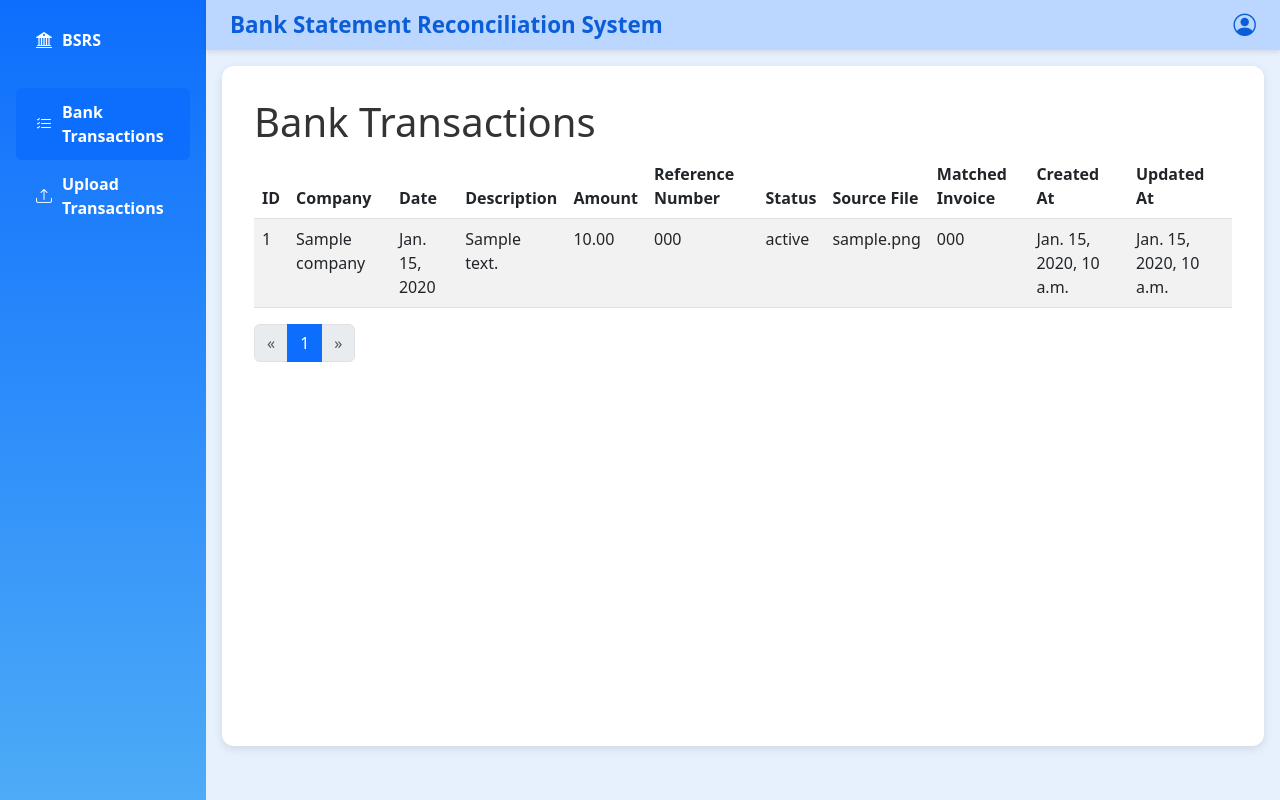
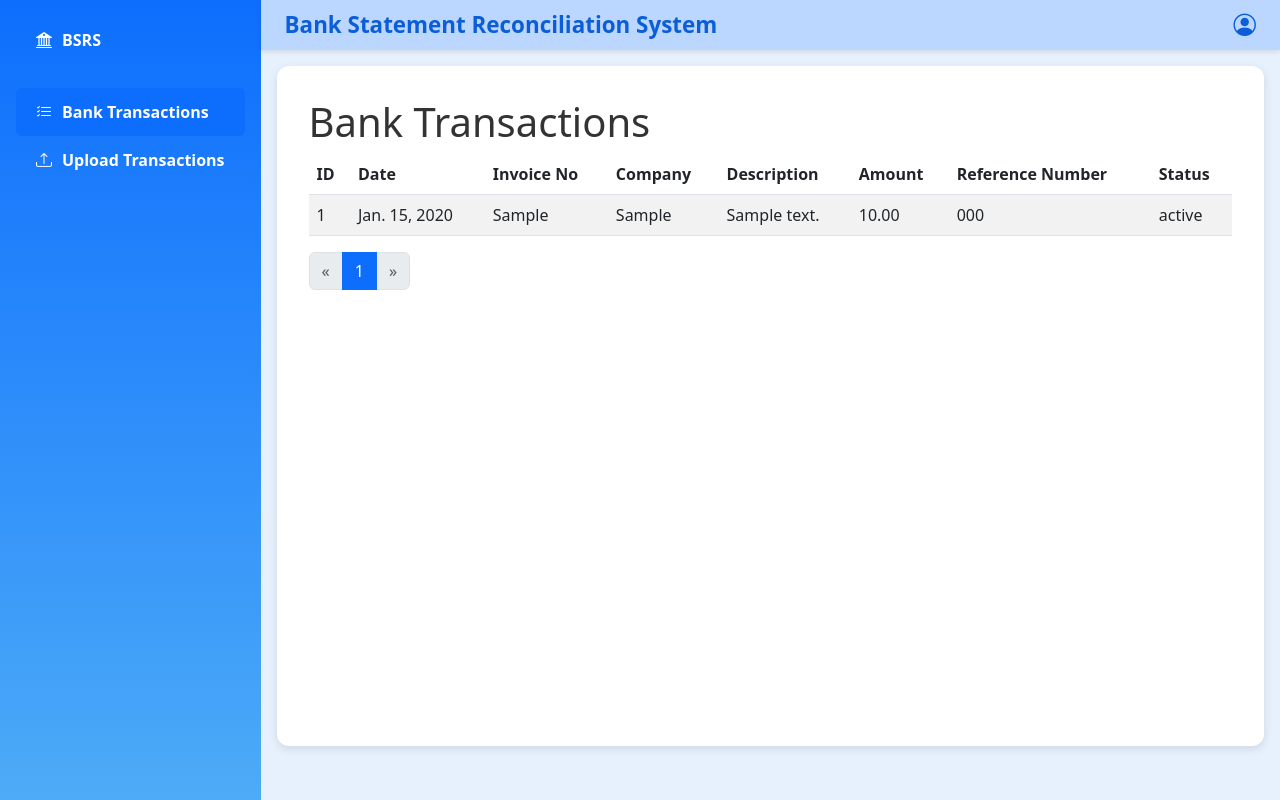
Before and after one commit to akhteruzzaman/bank-statement-reconciliation-system, a Django app: page /bank_transactions/ in a window 1280 px wide. Run offline with Django 5.2, Linux system fonts and the light colour scheme; tables that the repository leaves empty hold one stand-in row (values such as "Sample post").

Commit message:
Data structure modify

```diff
--- a/app/reconciliation/models.py
+++ b/app/reconciliation/models.py
@@ -11,17 +11,17 @@
     invoice_number = models.CharField(max_length=255)
 
 class BankTransaction(models.Model):
-    id = models.BigAutoField(primary_key=True)  # Using BigInt for simplicity; use UUIDField if preferred
-    company = models.ForeignKey(Company, on_delete=models.CASCADE)
+    id = models.BigAutoField(primary_key=True)
+    company = models.TextField()  # Changed to TextField
     date = models.DateField()
     description = models.TextField()
     amount = models.DecimalField(max_digits=12, decimal_places=2)
     reference_number = models.CharField(max_length=100)
+    invoice_no = models.CharField(max_length=100, null=True, blank=True)  # New field
     status = models.CharField(max_length=20)
-    source_file = models.ForeignKey(FileUploadStatus, on_delete=models.CASCADE)
-    matched_invoice = models.ForeignKey(Invoice, on_delete=models.SET_NULL, null=True, blank=True)
     created_at = models.DateTimeField(auto_now_add=True)
     updated_at = models.DateTimeField(auto_now=True)
 
+
     def __str__(self):
         return f"{self.date} | {self.description} | {self.amount}"
--- a/app/reconciliation/templates/reconciliation/bank_transactions.html
+++ b/app/reconciliation/templates/reconciliation/bank_transactions.html
@@ -9,38 +9,35 @@
     <thead>
         <tr>
             <th>ID</th>
+            <th>Date</th>
+            <th>Invoice No</th>
             <th>Company</th>
-            <th>Date</th>
             <th>Description</th>
             <th>Amount</th>
             <th>Reference Number</th>
             <th>Status</th>
-            <th>Source File</th>
-            <th>Matched Invoice</th>
-            <th>Created At</th>
-            <th>Updated At</th>
+
         </tr>
     </thead>
     <tbody>
     {% for txn in transactions %}
         <tr>
             <td>{{ txn.id }}</td>
-            <td>{{ txn.company.name }}</td>
             <td>{{ txn.date }}</td>
+            <td>{{ txn.invoice_no|default_if_none:"" }}</td>
+            <td>{{ txn.company }}</td>
             <td>{{ txn.description }}</td>
             <td>{{ txn.amount }}</td>
             <td>{{ txn.reference_number }}</td>
             <td>{{ txn.status }}</td>
-            <td>{{ txn.source_file.file_name }}</td>
-            <td>{% if txn.matched_invoice %}{{ txn.matched_invoice.invoice_number }}{% endif %}</td>
-            <td>{{ txn.created_at }}</td>
-            <td>{{ txn.updated_at }}</td>
+
         </tr>
     {% empty %}
-        <tr><td colspan="11">No transactions found.</td></tr>
+        <tr><td colspan="7">No transactions found.</td></tr>
     {% endfor %}
     </tbody>
 </table>
+
 
 <!-- Pagination controls -->
 <nav aria-label="Page navigation">
--- a/app/reconciliation/views.py
+++ b/app/reconciliation/views.py
@@ -15,30 +15,30 @@
 
 def upload_transactions_view(request):
     message = ''
-    if request.method == 'POST' and request.FILES['file']:
+    if request.method == 'POST' and request.FILES.get('file'):
         uploaded_file = request.FILES['file']
         if uploaded_file.name.endswith('.csv') or uploaded_file.name.endswith('.xlsx'):
             try:
-                # Read file directly from uploaded file (in-memory)
+                # Read file directly without saving
                 if uploaded_file.name.endswith('.csv'):
                     df = pd.read_csv(uploaded_file)
                 else:
                     df = pd.read_excel(uploaded_file)
 
-                # Check required columns
-                required_columns = {'date', 'description', 'amount', 'reference_number'}
+                # Required columns check
+                required_columns = {'company', 'date', 'description', 'amount', 'reference_number'}
                 if not all(col in df.columns for col in required_columns):
                     message = 'Missing required columns in file.'
                 else:
                     for _, row in df.iterrows():
                         BankTransaction.objects.create(
+                            company=row['company'],
                             date=row['date'],
                             description=row['description'],
                             amount=row['amount'],
                             reference_number=row['reference_number'],
-                            company_id=1,
-                            status='pending',
-                            source_file_id=1
+                            invoice_no=row.get('invoice_no', ''),
+                            status='pending'
                         )
                     message = 'File uploaded and data saved successfully.'
 
--- a/docker-compose.yml
+++ b/docker-compose.yml
@@ -22,6 +22,8 @@
       POSTGRES_DB: bsrsdb
       POSTGRES_USER: bsrsuser
       POSTGRES_PASSWORD: bsrspass
+    ports:
+      - "5432:5432"
     volumes:
       - postgres_data:/var/lib/postgresql/data/
 
```
Also changed, not shown: app/reconciliation/migrations/0002_remove_banktransaction_matched_invoice_and_more.py (added).
